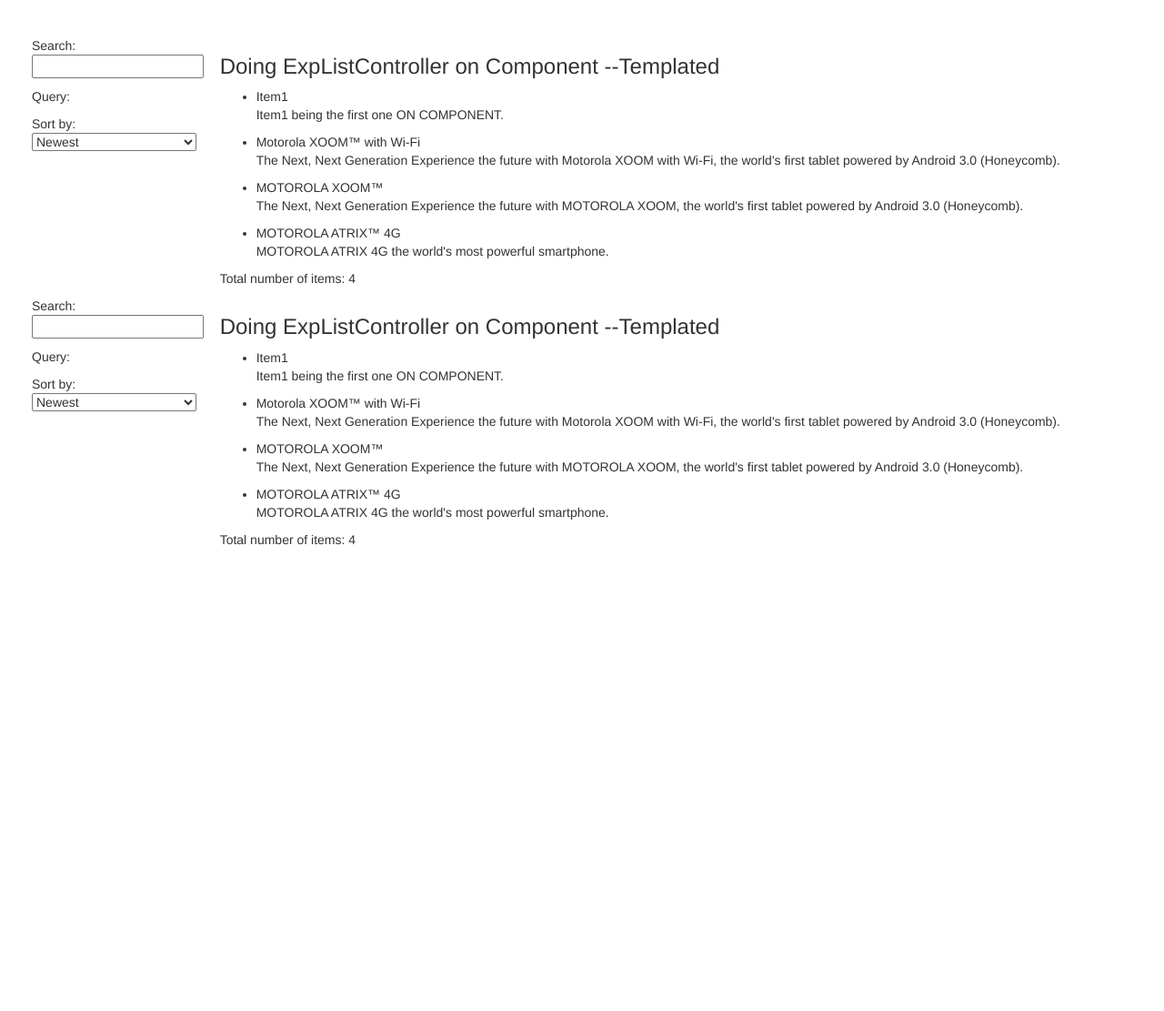
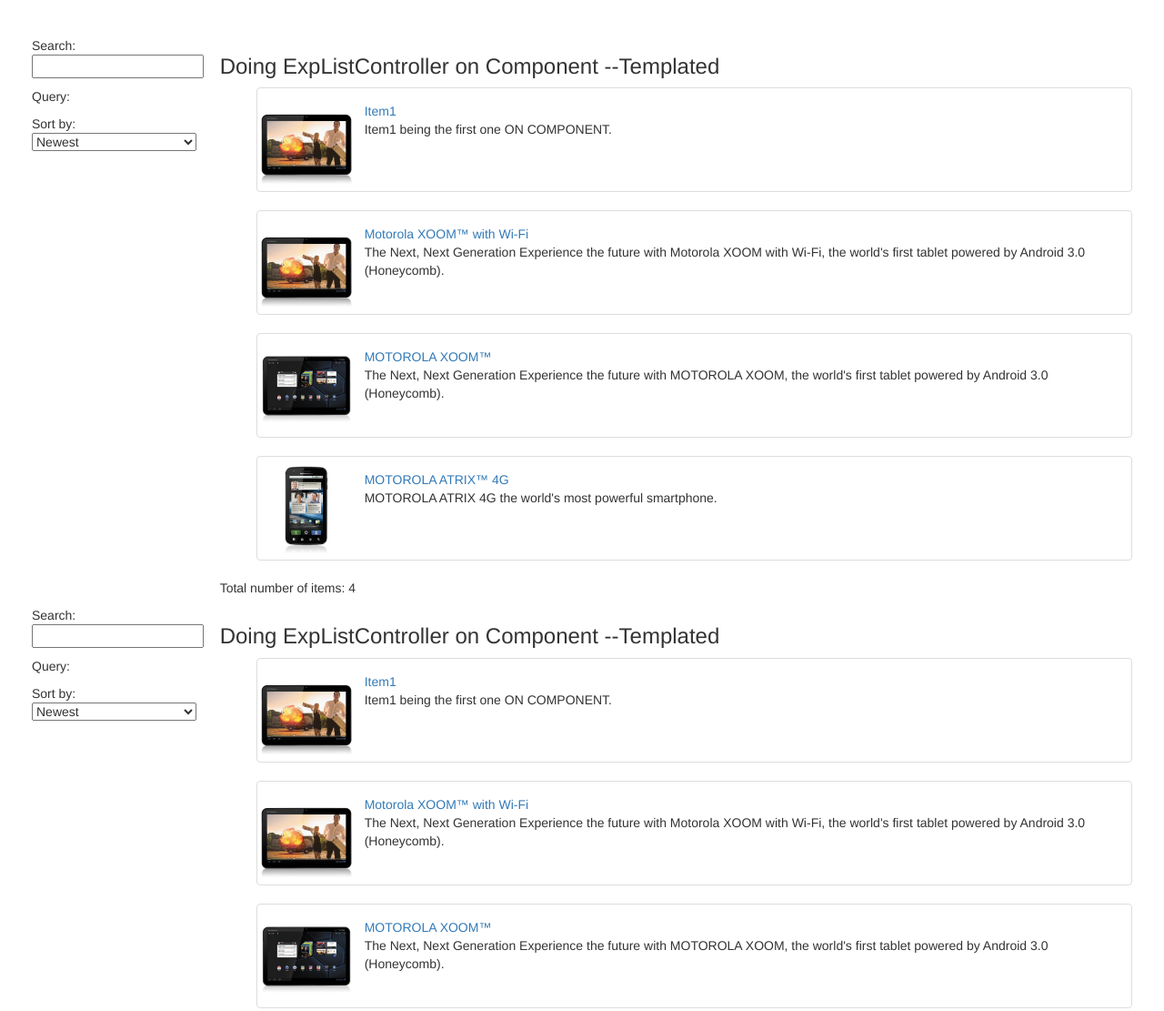
Before and after one commit to al-gomeisa/custom-product-list, a website: page app/index.html in a window 1280 px wide. Shown: the top 1111 px of the page at 91% size. Before the commit the page ends 800 px from the top, so only its background shows below. Drawn offline with nearby package versions, Linux system fonts and the light colour scheme; some packages are replaced by stand-ins of ours.

Commit message:
done tutorial-step 8

```diff
--- a/app/items-list/items-list.template.html
+++ b/app/items-list/items-list.template.html
@@ -29,9 +29,12 @@
             <h3>
                 {{$ctrl.title}} --Templated
             </h3>
-            <ul>
-                <li ng-repeat="item in $ctrl.items | filter:$ctrl.query | orderBy:$ctrl.orderProp">
-                    <span>{{item.name}}</span>
+            <ul class="phones">
+                <li ng-repeat="item in $ctrl.items | filter:$ctrl.query | orderBy:$ctrl.orderProp" class="thumbnail">
+                    <a href="#/phones/{{item.id}}" class="thumb">
+                        <img ng-src="{{item.imageUrl}}" alt="{{item.name}}" />
+                    </a>
+                    <a href="#/phones/{{item.id}}">{{item.name}}</a>
                     <p>{{item.description}}</p>
                 </li>
             </ul>
```
Also changed, not shown: e2e-tests/scenarios.js (+12 -4 lines).
